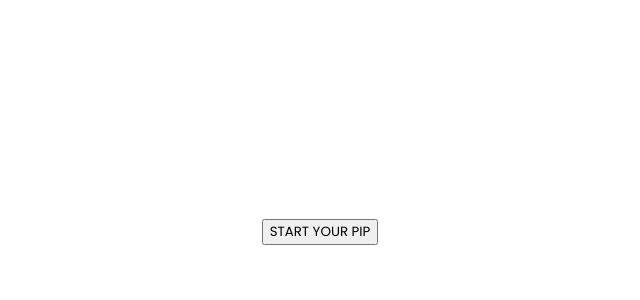
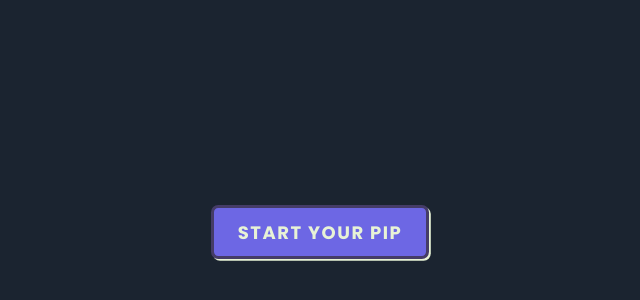
Before and after one commit to nirdhum/picture_in_picture, a plain HTML site: page index.html in a window 1280 px wide. Shown: the part 168-468 px from the top of the page, without its empty margins (320-960 px from the left). Drawn offline with Linux system fonts and the light colour scheme.

Commit message:
Added final style codes

```diff
--- a/style.css
+++ b/style.css
@@ -12,4 +12,36 @@ body {
     height: 100vh;
     overflow: hidden;
     margin: 0;
+    background: #1B2430;
 }
+
+button {
+    background: #6D67E4;
+    color: #E8F3D6;
+    font-family: inherit;
+    letter-spacing: 1.5px;
+    padding: 0.6em 1.3em;
+    font-weight: 700;
+    font-size: 18px;
+    border: 3px solid #453C67;
+    border-radius: 0.4em;
+    -webkit-box-shadow: 0.1em 0.1em;
+    box-shadow: 0.1em 0.1em;
+    cursor: pointer;
+}
+
+button:hover {
+    -webkit-transform: translate(-0.05em, -0.05em);
+    -ms-transform: translate(-0.05em, -0.05em);
+    transform: translate(-0.05em, -0.05em);
+    -webkit-box-shadow: 0.15em 0.15em;
+    box-shadow: 0.15em 0.15em;
+}
+
+button:active {
+    -webkit-transform: translate(0.05em, 0.05em);
+    -ms-transform: translate(0.05em, 0.05em);
+    transform: translate(0.05em, 0.05em);
+    -webkit-box-shadow: 0.05em 0.05em;
+    box-shadow: 0.05em 0.05em;
+}
```
